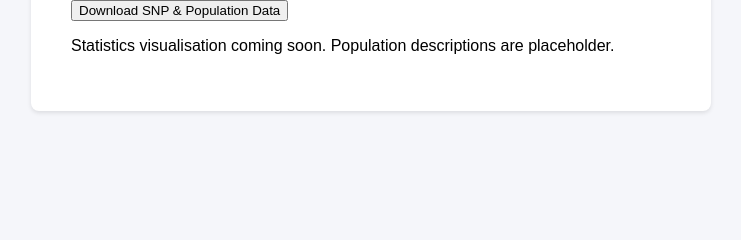
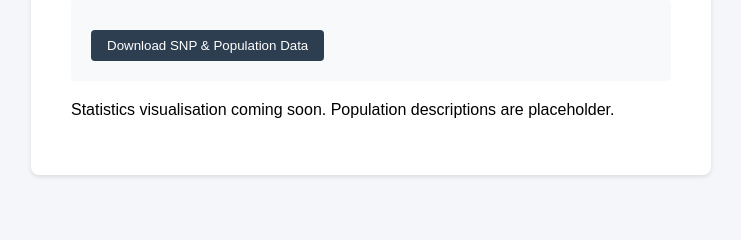
Before and after one commit to japh140/Bioinformatics_Group_Project, a Flask app: page /population-comparison/1 in a window 1280 px wide. Shown: the part 463-703 px from the top of the page, without its empty margins (269-1010 px from the left). Run offline with Flask 3, Linux system fonts and the light colour scheme; data comes from the database, SQL or seed files in the repository.

Commit message:
Update population_comparison.html
styled download button

```diff
--- a/app/templates/homepage/population_comparison.html
+++ b/app/templates/homepage/population_comparison.html
@@ -54,7 +54,7 @@
                 <!-- JavaScript will populate this -->
                 </tbody>
             </table>
-
+        <div class="result-item">
             <form action="{{ url_for('snp_query.download_snp_data') }}" method="POST">
                 <input type="hidden" name="snp_id" value="{{ search_data }}">
                 <button type="submit">Download SNP & Population Data</button>
```
